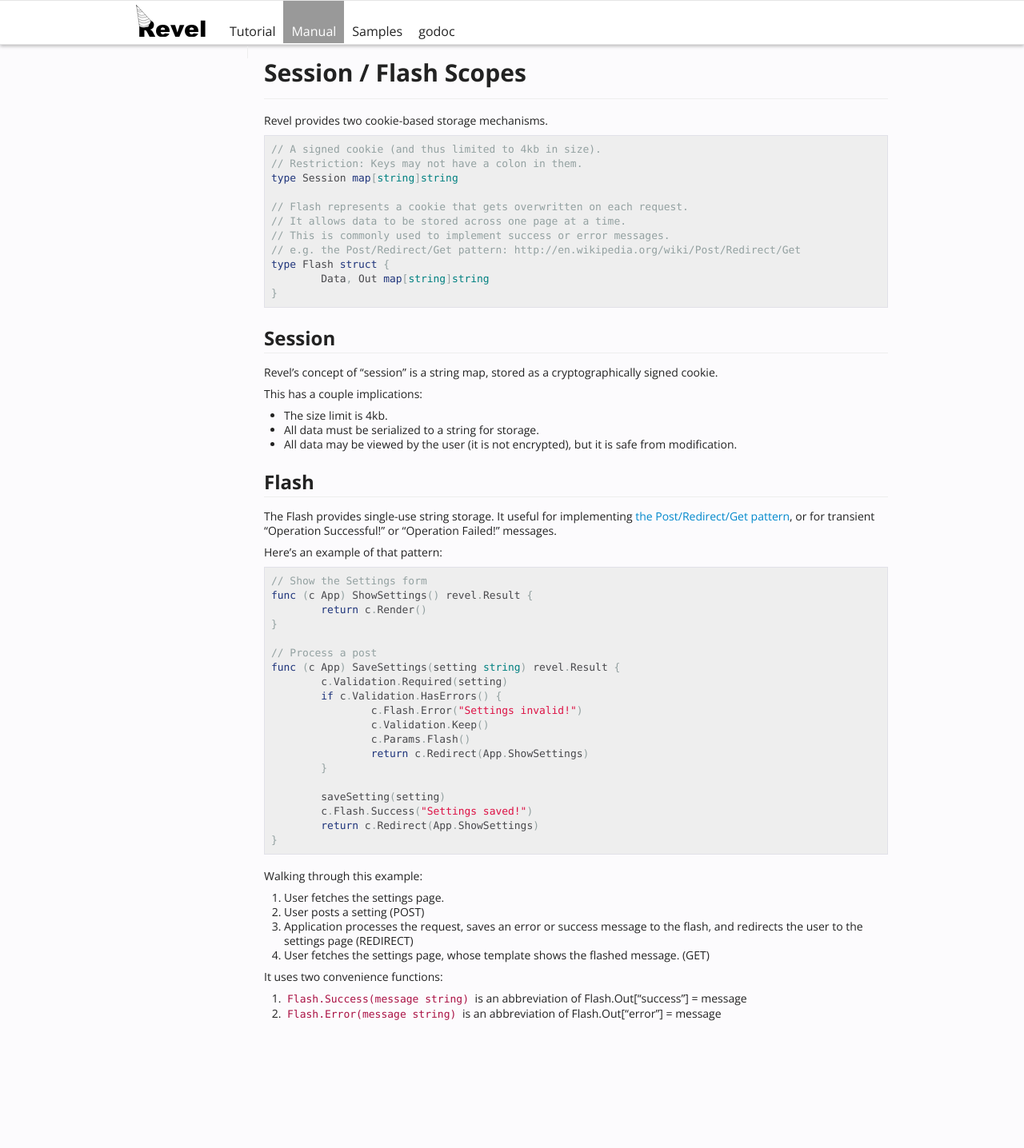
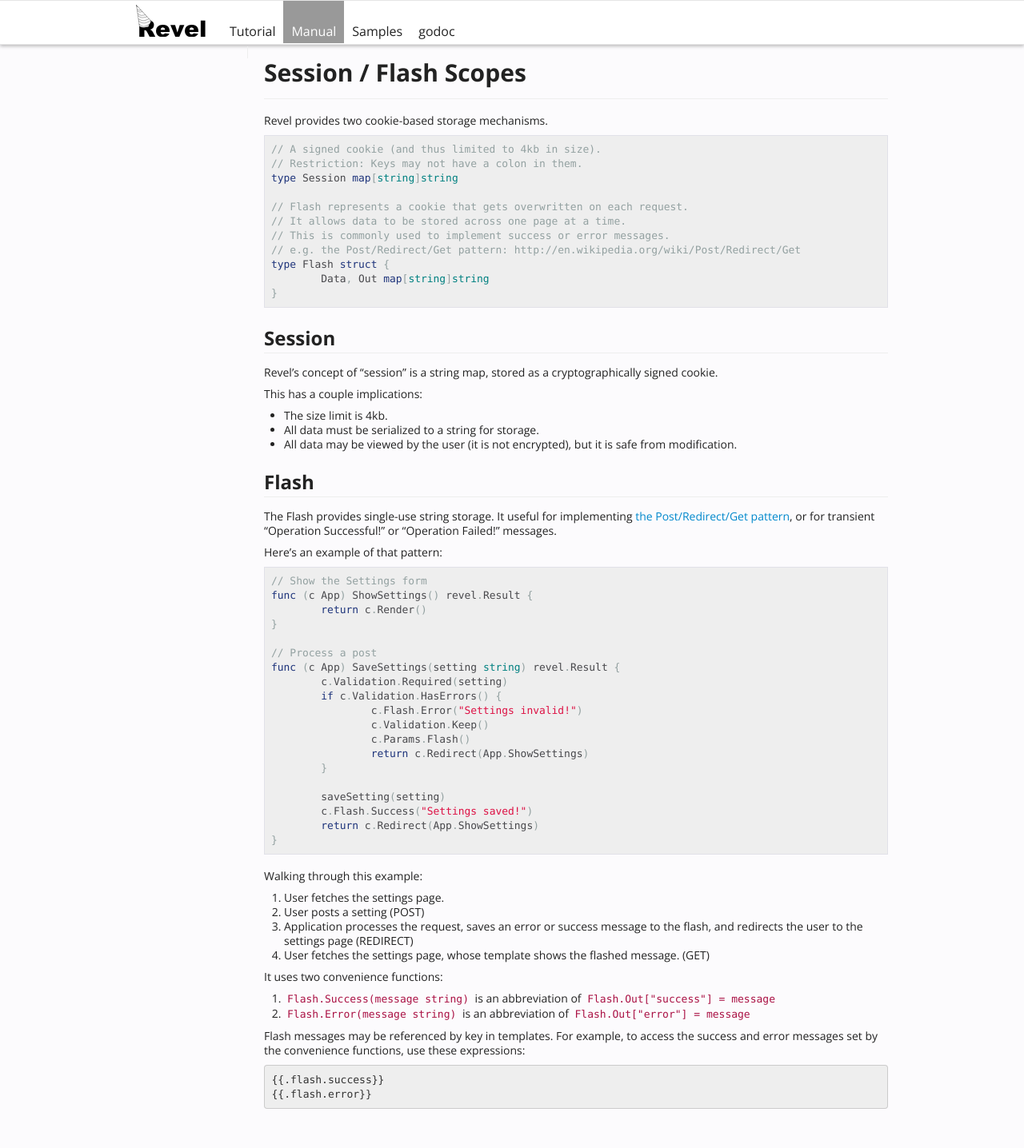
Before and after one commit to revel/revel, a Jekyll site: the page built from manual/sessionflash.md, in a window 1280 px wide. Shown: the whole page at 80% size. Built offline with Jekyll 4.4.1, drawn with Linux system fonts in a browser that asks for light colours; before the commit the page ends 1327 px from its top, so only the background shows below that.

Commit message:
Flash: Add example of template access

```diff
--- a/manual/sessionflash.md
+++ b/manual/sessionflash.md
@@ -66,5 +66,14 @@
 4. User fetches the settings page, whose template shows the flashed message. (GET)
 
 It uses two convenience functions:
-1. `Flash.Success(message string)` is an abbreviation of Flash.Out\["success"] = message
-2. `Flash.Error(message string)` is an abbreviation of Flash.Out\["error"] = message
+1. `Flash.Success(message string)` is an abbreviation of `Flash.Out["success"] = message`
+2. `Flash.Error(message string)` is an abbreviation of `Flash.Out["error"] = message`
+
+Flash messages may be referenced by key in templates.  For example, to access
+the success and error messages set by the convenience functions, use these
+expressions:
+
+{% raw %}
+	{{.flash.success}}
+	{{.flash.error}}
+{% endraw %}
```
